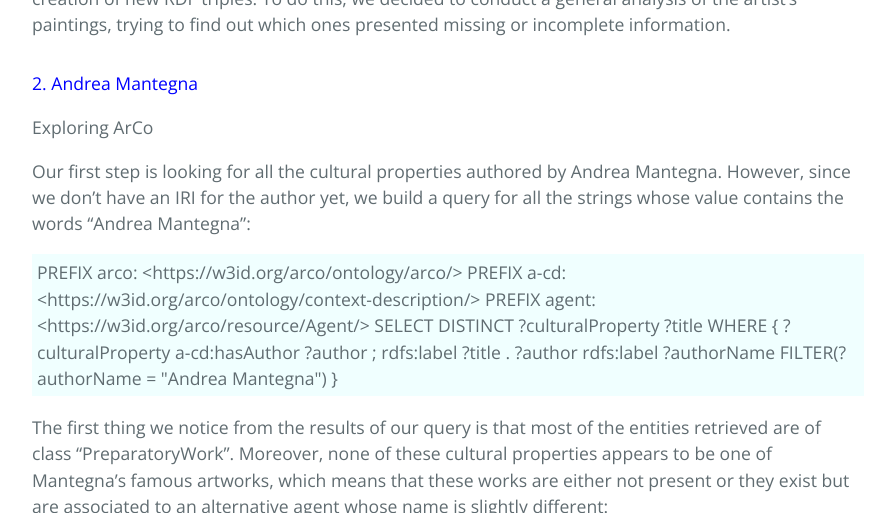
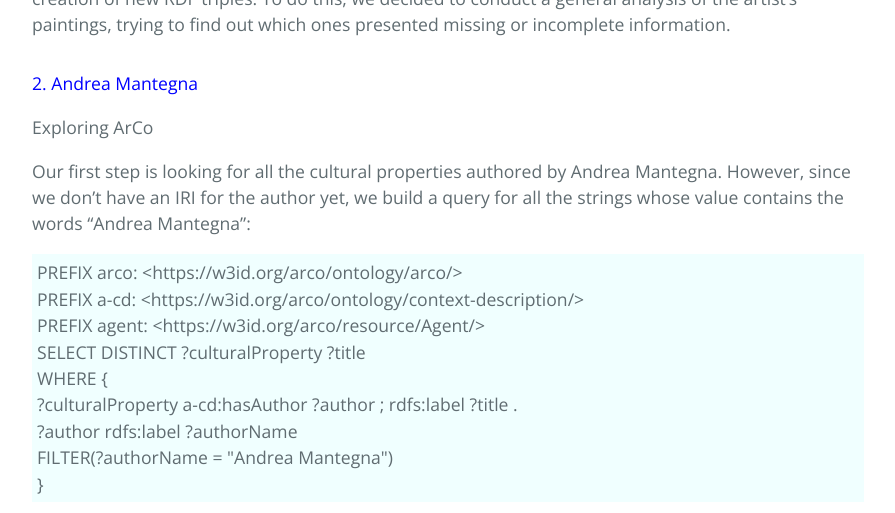
Before and after one commit to KevinITS-site/KevinITS-site.github.io, a Jekyll site: the page built from another-page.md, in a window 1280 px wide and 900 px high, scrolled down 832 px, cut to the strip 0-513 px from the top of the window. Shown: the whole strip, without its empty margins (192-1087 px from the left). Built offline with Jekyll 4.4.1, drawn with Linux system fonts in a browser that asks for light colours; our own code applies the rules of GitHub Pages for plain Markdown files.

Commit message:
Update another-page.md

```diff
--- a/another-page.md
+++ b/another-page.md
@@ -29,16 +29,16 @@
 Our first step is looking for all the cultural properties authored by Andrea Mantegna. However, since we don’t have an IRI for the author yet, we build a query for all the strings whose value contains the words “Andrea Mantegna”:
 
 <p style="background-color: Azure; padding: 5px;">
-  PREFIX arco: <https://w3id.org/arco/ontology/arco/>
-  PREFIX a-cd: <https://w3id.org/arco/ontology/context-description/>
-  PREFIX agent: <https://w3id.org/arco/resource/Agent/>
+  PREFIX arco: <https://w3id.org/arco/ontology/arco/> <br>
+  PREFIX a-cd: <https://w3id.org/arco/ontology/context-description/> <br>
+  PREFIX agent: <https://w3id.org/arco/resource/Agent/> <br>
 
-  SELECT DISTINCT ?culturalProperty ?title
-  WHERE {
-    ?culturalProperty a-cd:hasAuthor ?author ;  rdfs:label ?title .
-    ?author rdfs:label ?authorName
-    FILTER(?authorName = "Andrea Mantegna")
-  }
+  SELECT DISTINCT ?culturalProperty ?title <br>
+  WHERE { <br>
+    ?culturalProperty a-cd:hasAuthor ?author ;  rdfs:label ?title . <br>
+    ?author rdfs:label ?authorName <br>
+    FILTER(?authorName = "Andrea Mantegna") <br>
+  } <br>
 </p>
 
 The first thing we notice from the results of our query is that most of the entities retrieved are of class “PreparatoryWork”. Moreover, none of these cultural properties appears to be one of Mantegna’s famous artworks, which means that these works are either not present or they exist but are associated to an alternative agent whose name is slightly different:
```
